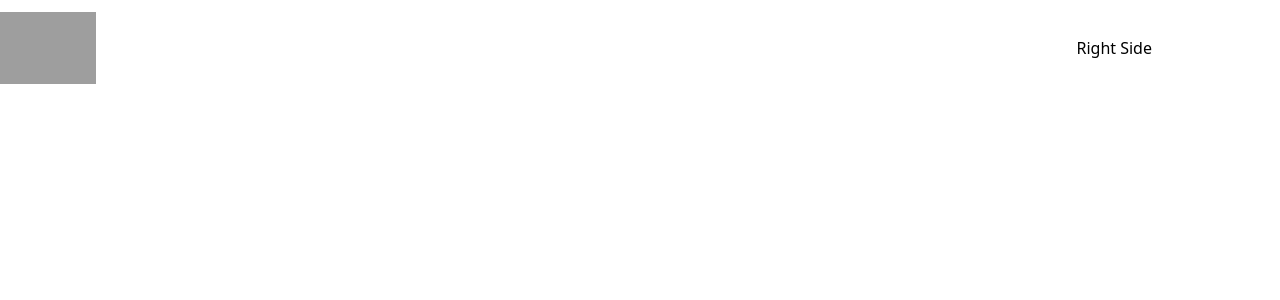
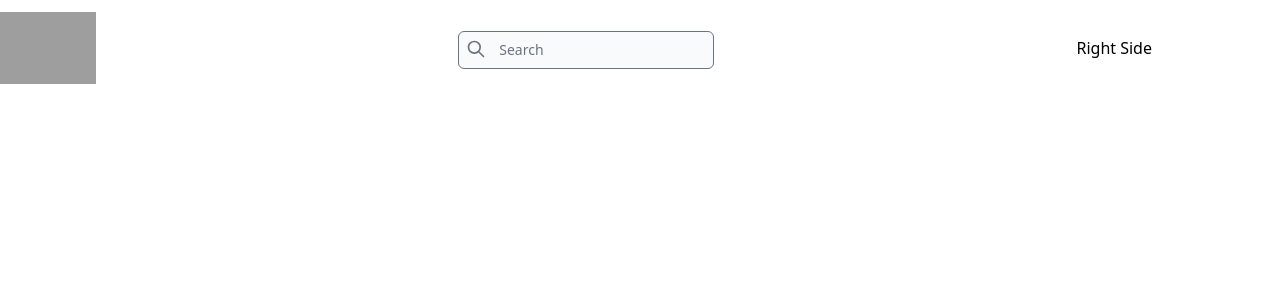
Before and after one commit to nghilt7/instagram-clone, a Next.js app: page / in a window 1280 px wide. Shown: the top 300 px of the page. Built offline with nearby package versions, Linux system fonts and the light colour scheme; grey boxes are pictures that could not be loaded.

Commit message:
add search bar

```diff
--- a/components/Header.js
+++ b/components/Header.js
@@ -1,4 +1,5 @@
 import Image from "next/image";
+import { SearchIcon } from "@heroicons/react/outline";
 
 export default function Header() {
   return (
@@ -22,11 +23,22 @@
           />
         </div>
 
+        {/* Middle */}
+        <div className="relative mt-1">
+          <div className="absolute top-2 left-2">
+            <SearchIcon className="h-5 text-gray-500" />
+          </div>
+          <input
+            type="text"
+            placeholder="Search"
+            className="bg-gray-50 pl-10 border-gray-500 text-sm focus:ring-black focus:border-black rounded-md"
+          />
+        </div>
+
+        {/* Right */}
+
         <h1>Right Side</h1>
       </div>
-      {/* Middle */}
-
-      {/* Right */}
     </div>
   );
 }
--- a/package.json
+++ b/package.json
@@ -9,11 +9,13 @@
     "lint": "next lint"
   },
   "dependencies": {
+    "@heroicons/react": "^1.0.6",
     "next": "12.1.6",
     "react": "18.2.0",
     "react-dom": "18.2.0"
   },
   "devDependencies": {
+    "@tailwindcss/forms": "^0.5.2",
     "autoprefixer": "^10.4.7",
     "eslint": "8.18.0",
     "eslint-config-next": "12.1.6",
--- a/tailwind.config.js
+++ b/tailwind.config.js
@@ -7,5 +7,5 @@
   theme: {
     extend: {},
   },
-  plugins: [],
+  plugins: [require("@tailwindcss/forms")],
 };
```
Also changed, not shown: 1 other file (tests, documents, lock files or other folders).
